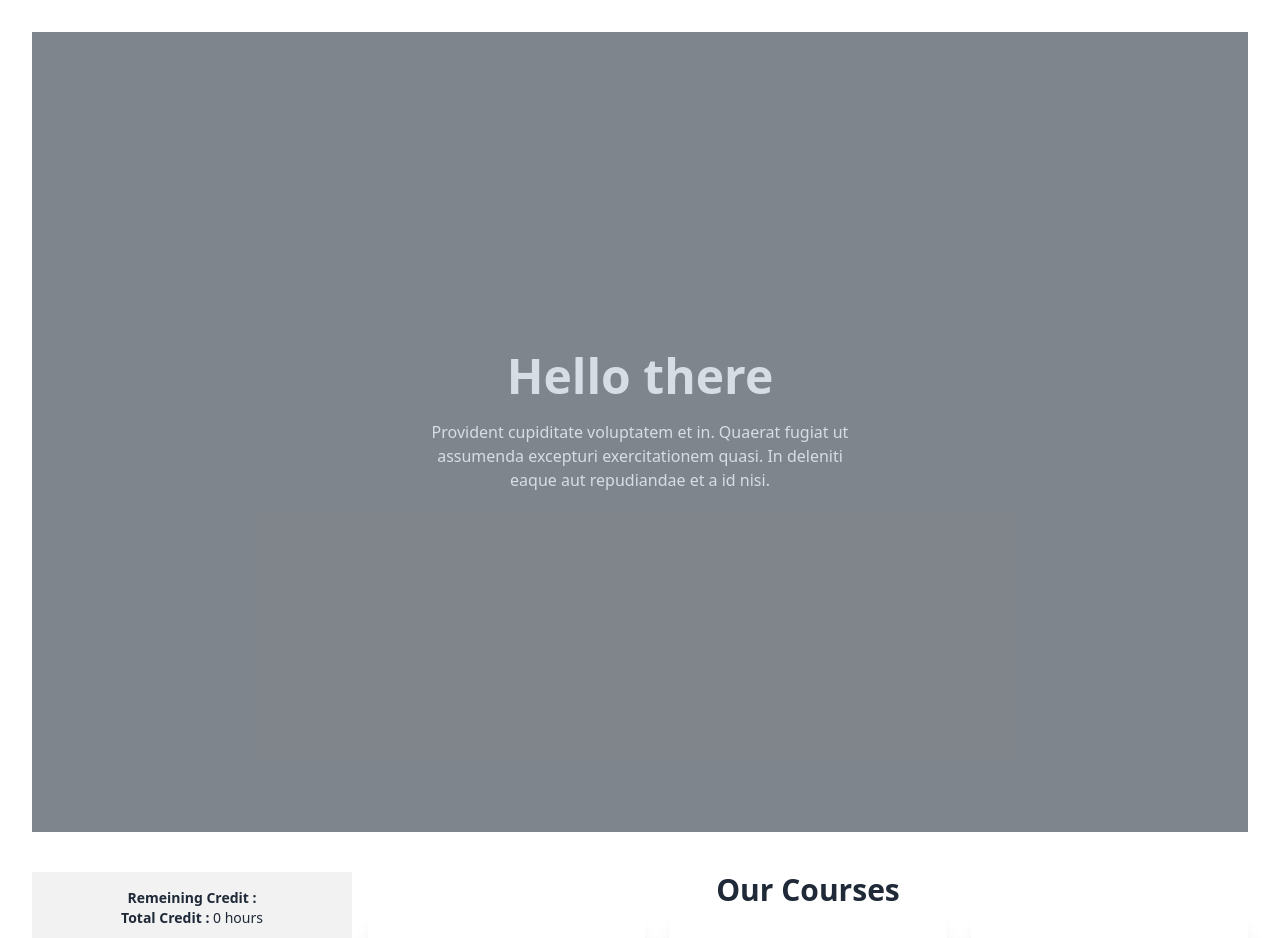
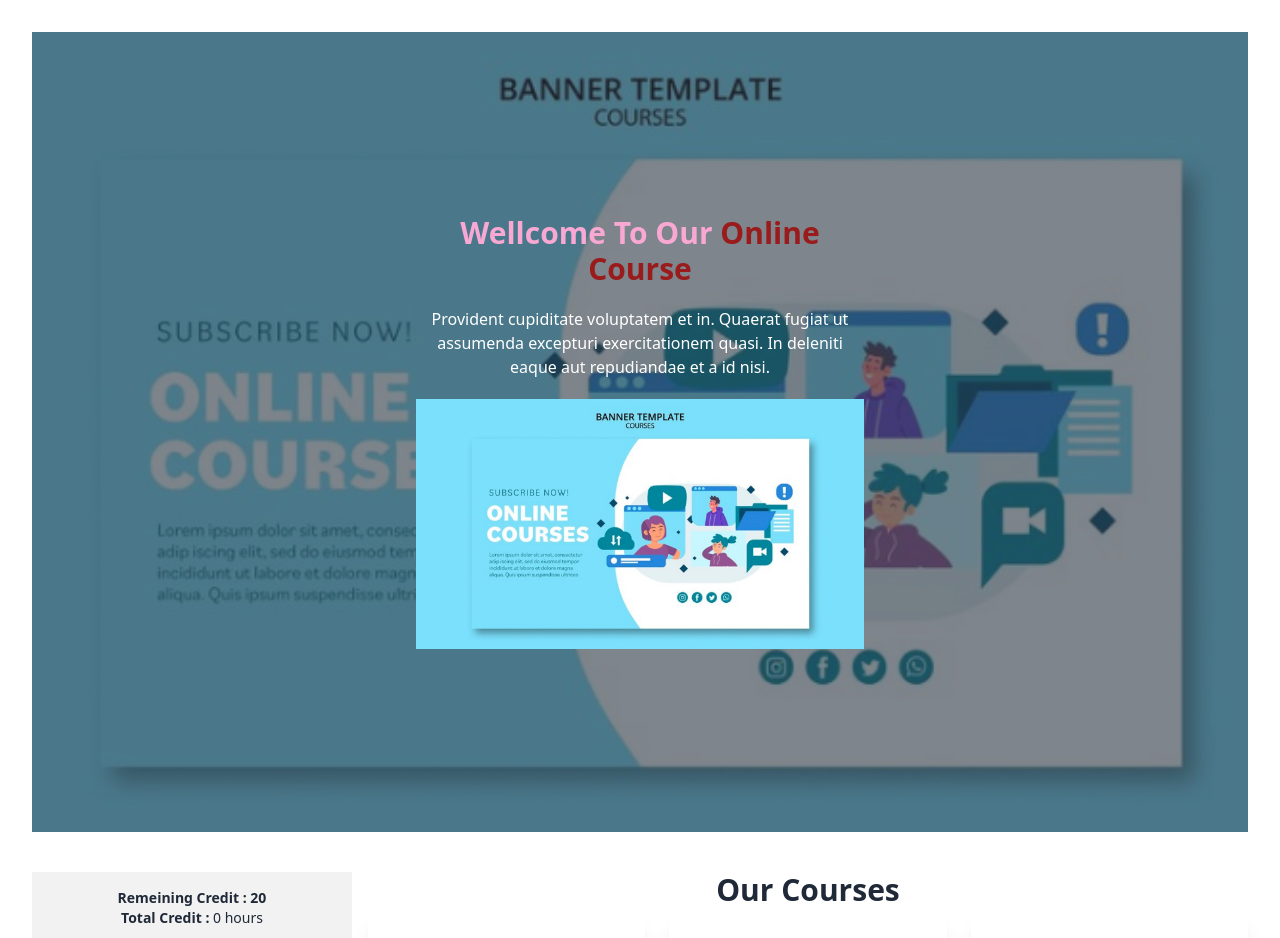
Before and after one commit to Ismailjoney/course-reg, a React (Vite) app: page / in a window 1280 px wide. Shown: the top 938 px of the page. Built offline with nearby package versions, Linux system fonts and the light colour scheme; grey boxes are pictures that could not be loaded.

Commit message:
work at remaining value and total

```diff
--- a/src/App.jsx
+++ b/src/App.jsx
@@ -12,6 +12,8 @@ function App() {
   const [courses, setCourses] = useState([])
   const [selectCouresName, setSelectCouresName] = useState([])
   const [creditValue, setCreditValue] = useState(0)
+  const [remaingCreditValue, setRemaingCreditValue] = useState(20)
+
 
 
   useEffect(() => {
@@ -24,21 +26,33 @@ function App() {
   const notify = () => toast.warn('You all ready added');
 
 
-
-
   //click select butoon and get course name
   const handdleSelectedCourse = (course) => {
     const isCourseExists = selectCouresName.find(item => item.id === course.id);
 
     if (!isCourseExists) {
       const newCourses = [...selectCouresName, course];
-      setCreditValue(course.credit + creditValue)
-      setSelectCouresName(newCourses);
+      const newCreditValue = creditValue + course.credit;
+      const newRemaingCreditValue = 20 - newCreditValue;
+
+
+      if (newRemaingCreditValue < 0) {
+        return alert('full')
+      } else {
+        setSelectCouresName(newCourses);
+        setCreditValue(newCreditValue)
+        setRemaingCreditValue(newRemaingCreditValue)
+      }
     }
     else {
       notify()
     }
+
+
   }
+  // console.log(creditValue)
+  // console.log(remaingCreditValue)
+  // console.log(remaingCreditValue - creditValue)
 
 
 
@@ -68,6 +82,7 @@ function App() {
             <CoursesCarts
               selectCouresName={selectCouresName}
               creditValue={creditValue}
+              remaingCreditValue={remaingCreditValue}
             ></CoursesCarts>
           </ul>
 
--- a/src/components/courses/coursesCarsts/CoursesCarts.jsx
+++ b/src/components/courses/coursesCarsts/CoursesCarts.jsx
@@ -1,10 +1,10 @@
 import React from 'react';
 
-const CoursesCarts = ({ selectCouresName, creditValue }) => {
-  console.log(selectCouresName)
+const CoursesCarts = ({ selectCouresName, creditValue, remaingCreditValue }) => {
+
   return (
     <div >
-      <h2 className='font-semibold '>Remeining Credit : </h2>
+      <h2 className='font-semibold '>Remeining Credit : {remaingCreditValue}</h2>
       <h2 > <span className='font-semibold '>Total Credit : </span>{creditValue} hours</h2>
       <h2 className='text-2xl font-semibold mt-4'>Courses Name</h2>
       {
--- a/src/components/hedaer/Header.jsx
+++ b/src/components/hedaer/Header.jsx
@@ -1,14 +1,16 @@
 import React from 'react';
+import cover from '../../assets/cover.png'
 
 const Header = () => {
     return (
-        <div className="hero min-h-screen mb-10" style={{ backgroundImage: `url( )` }}>
+        <div className="hero min-h-screen mb-10" style={{ backgroundImage: `url(${cover})` }}>
+
             <div className="hero-overlay bg-opacity-60"></div>
             <div className="hero-content text-center text-neutral-content">
                 <div className="max-w-md">
-                    <h1 className="mb-5 text-5xl font-bold">Hello there</h1>
-                    <p className="mb-5">Provident cupiditate voluptatem et in. Quaerat fugiat ut assumenda excepturi exercitationem quasi. In deleniti eaque aut repudiandae et a id nisi.</p>
-
+                    <h1 className="mb-5 text-3xl font-bold text-pink-300">Wellcome To Our <span className='font-bold text-red-800'>Online Course</span></h1>
+                    <p className="mb-5 text-white">Provident cupiditate voluptatem et in. Quaerat fugiat ut assumenda excepturi exercitationem quasi. In deleniti eaque aut repudiandae et a id nisi.</p>
+                    <img src={cover} alt=''  />
                     <label htmlFor="my-drawer-2" className="btn btn-primary drawer-button lg:hidden">Open drawer</label>
                 </div>
             </div>
```
